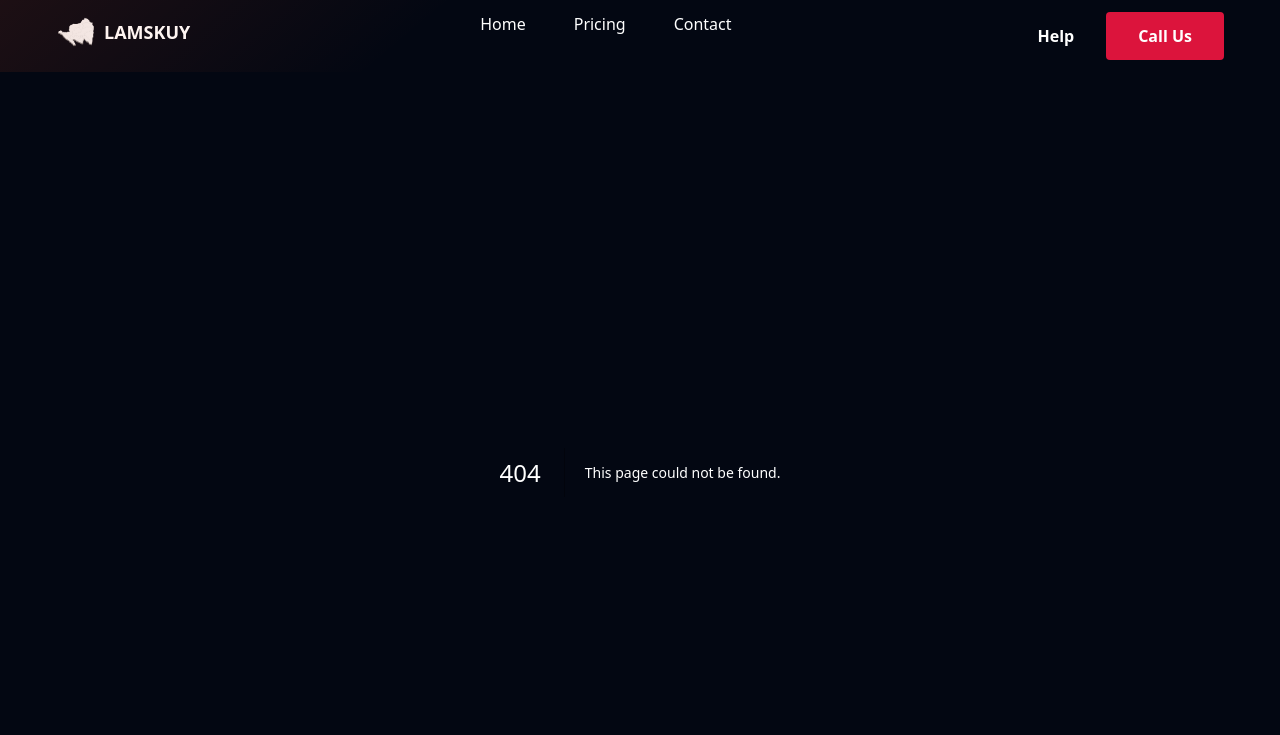
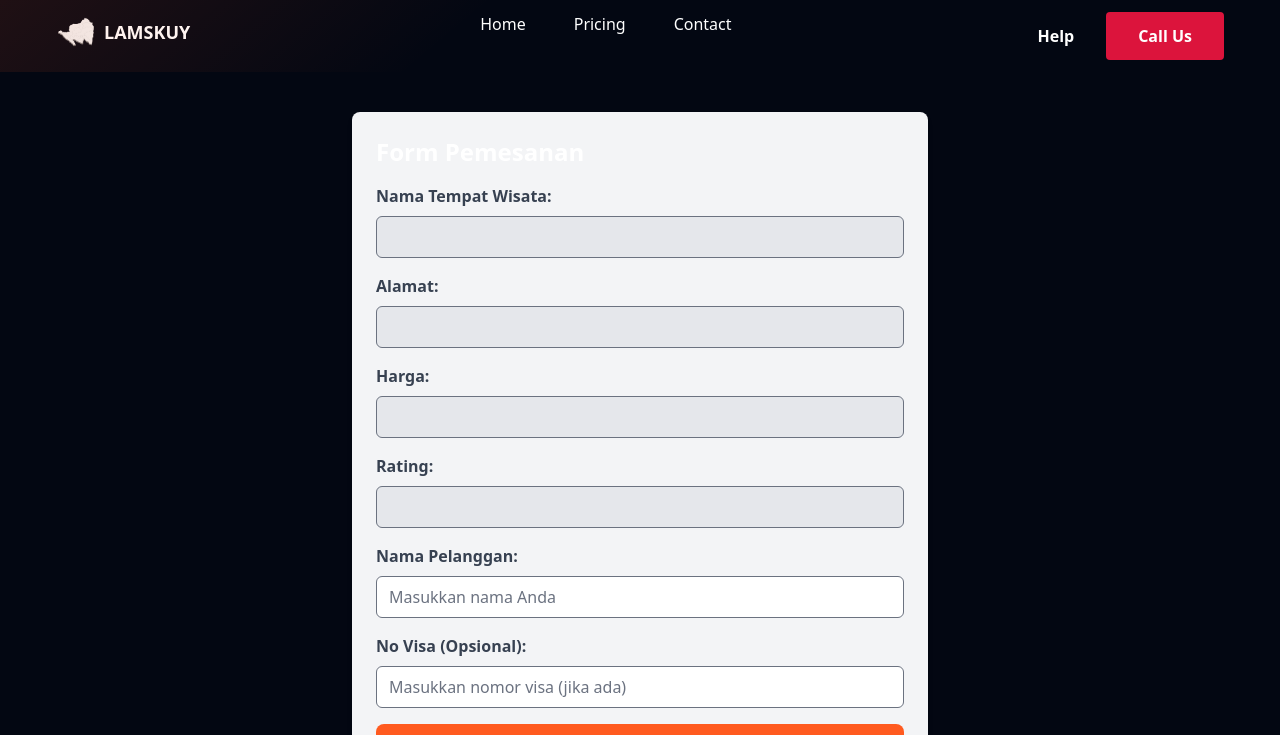
Before and after one commit to lioneladitya/IF22A-ElGasing, a Next.js app: page /pesan in a window 1280 px wide. Before the commit this address had no page. Shown: the top 735 px of the page. Built offline with nearby package versions, Linux system fonts and the light colour scheme.

Commit message:
Aldion Menambahkan file untuk Button memesan di destination dan deskripsinya

```diff
--- /dev/null
+++ b/app/pesan/page.tsx
@@ -0,0 +1,94 @@
+"use client";
+import { useSearchParams } from "next/navigation";
+import React, { useState } from "react";
+
+const PesanPage = () => {
+  const searchParams = useSearchParams();
+
+  // Ambil data dari query parameter
+  const place = searchParams.get("place") || "";
+  const country = searchParams.get("country") || "";
+  const price = searchParams.get("price") || "";
+  const rating = searchParams.get("rating") || "";
+
+  // State untuk input tambahan
+  const [customerName, setCustomerName] = useState("");
+  const [visaNumber, setVisaNumber] = useState("");
+
+  const handleSubmit = (e: React.FormEvent) => {
+    e.preventDefault();
+    alert(`Pesanan berhasil dibuat untuk ${customerName} dengan visa ${visaNumber || "tidak ada"}.`);
+  };
+
+  return (
+    <div className="max-w-xl mx-auto mt-10 p-6 bg-gray-100 rounded-lg shadow-md">
+      <h1 className="text-2xl font-bold mb-4">Form Pemesanan</h1>
+      <form onSubmit={handleSubmit}>
+        <div className="mb-4">
+          <label className="block text-gray-700 font-bold mb-2">Nama Tempat Wisata:</label>
+          <input
+            type="text"
+            value={place}
+            readOnly
+            className="w-full px-3 py-2 border rounded-md bg-gray-200 cursor-not-allowed"
+          />
+        </div>
+        <div className="mb-4">
+          <label className="block text-gray-700 font-bold mb-2">Alamat:</label>
+          <input
+            type="text"
+            value={country}
+            readOnly
+            className="w-full px-3 py-2 border rounded-md bg-gray-200 cursor-not-allowed"
+          />
+        </div>
+        <div className="mb-4">
+          <label className="block text-gray-700 font-bold mb-2">Harga:</label>
+          <input
+            type="text"
+            value={price}
+            readOnly
+            className="w-full px-3 py-2 border rounded-md bg-gray-200 cursor-not-allowed"
+          />
+        </div>
+        <div className="mb-4">
+          <label className="block text-gray-700 font-bold mb-2">Rating:</label>
+          <input
+            type="text"
+            value={rating}
+            readOnly
+            className="w-full px-3 py-2 border rounded-md bg-gray-200 cursor-not-allowed"
+          />
+        </div>
+        <div className="mb-4">
+          <label className="block text-gray-700 font-bold mb-2">Nama Pelanggan:</label>
+          <input
+            type="text"
+            value={customerName}
+            onChange={(e) => setCustomerName(e.target.value)}
+            placeholder="Masukkan nama Anda"
+            className="w-full px-3 py-2 border rounded-md"
+          />
+        </div>
+        <div className="mb-4">
+          <label className="block text-gray-700 font-bold mb-2">No Visa (Opsional):</label>
+          <input
+            type="text"
+            value={visaNumber}
+            onChange={(e) => setVisaNumber(e.target.value)}
+            placeholder="Masukkan nomor visa (jika ada)"
+            className="w-full px-3 py-2 border rounded-md"
+          />
+        </div>
+        <button
+          type="submit"
+          className="w-full bg-orange-500 hover:bg-orange-600 text-white font-bold py-2 px-4 rounded-lg"
+        >
+          Kirim Pemesanan
+        </button>
+      </form>
+    </div>
+  );
+};
+
+export default PesanPage;
```
Also changed, not shown: app/pesan/deskripsi.txt (added).
